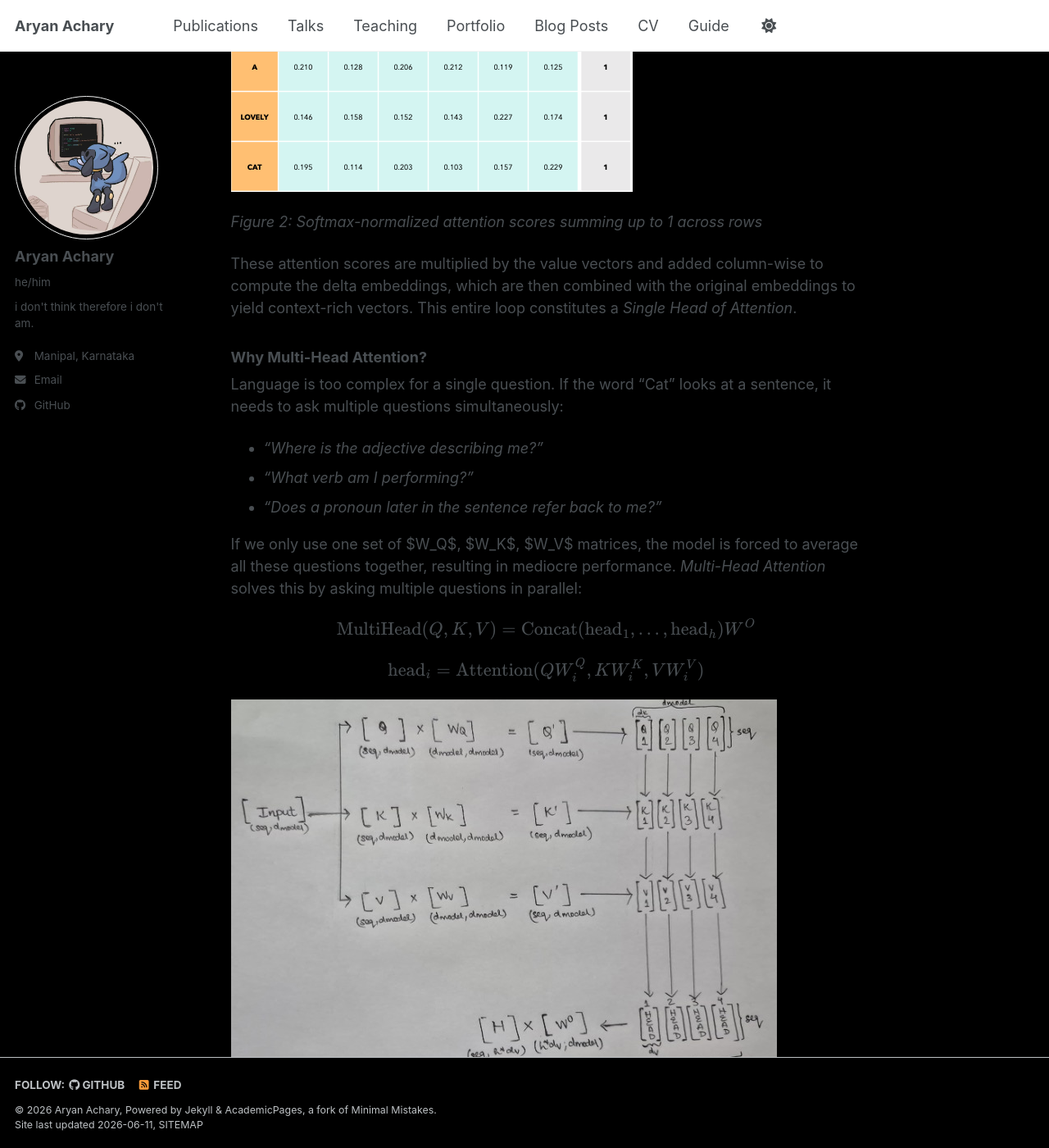
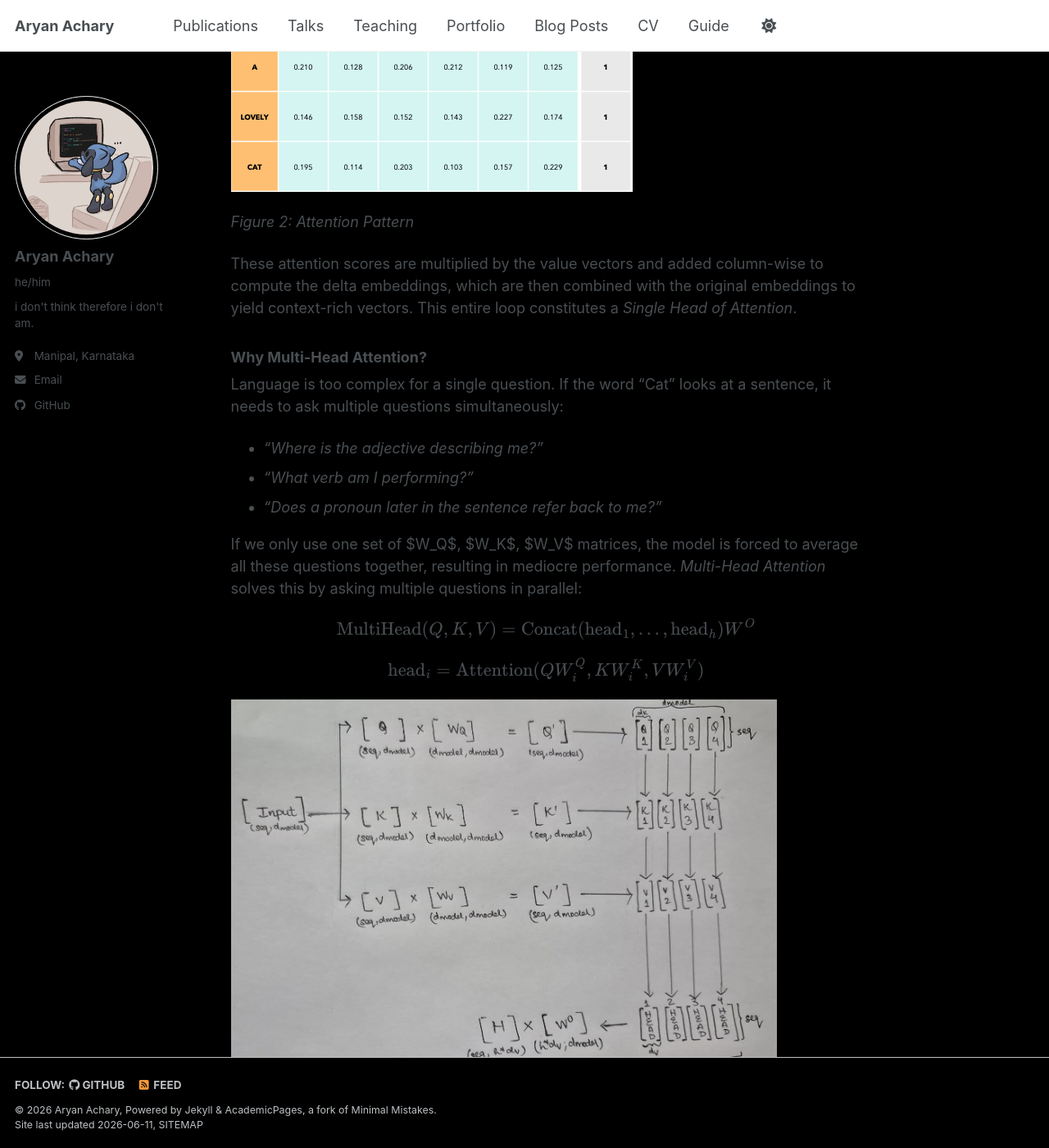
Before and after one commit to Aryan241/Aryan241.github.io, a Jekyll site: the page built from _posts/2026-06-12-this-blog-is-all-you-need.md, in a window 1280 px wide and 1400 px high, scrolled down 4107 px. Shown: the whole window at 82% size. Built offline with Jekyll 4.4.1, drawn with Linux system fonts in a browser that asks for light colours; a script bundle is joined from its source files by our own code; library files that are not in the unit come from our copies; some of the changed text lies outside the part shown.

Commit message:
Update 2026-06-12-this-blog-is-all-you-need.md

```diff
--- a/_posts/2026-06-12-this-blog-is-all-you-need.md
+++ b/_posts/2026-06-12-this-blog-is-all-you-need.md
@@ -79,7 +79,7 @@ To measure how well a key matches a query, we take the dot product between each
 
 ![Attention Pattern Matrix](/images/attention_pattern.png)
 
-*Figure 2: Softmax-normalized attention scores summing up to 1 across rows*
+*Figure 2: Attention Pattern*
 
 These attention scores are multiplied by the value vectors and added column-wise to compute the delta embeddings, which are then combined with the original embeddings to yield context-rich vectors. This entire loop constitutes a *Single Head of Attention*.
 
```
Also changed, not shown: other parts of _posts/2026-06-12-this-blog-is-all-you-need.md (+1 -1 lines).
